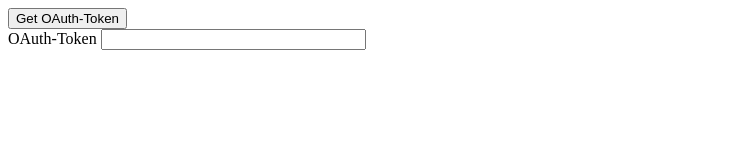
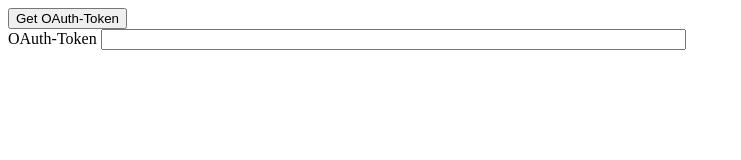
Before and after one commit to moo-the-cow/tokengenerator, a plain HTML site: page index.html in a window 1280 px wide. Shown: the whole page, without its empty margins (0-741 px from the left). Drawn offline with Linux system fonts and the light colour scheme.

Commit message:
Update index.html

```diff
--- a/index.html
+++ b/index.html
@@ -11,7 +11,7 @@
 	<button id="gettoken">Get OAuth-Token</button>
 	<br/>
 	<label for="oauth">OAuth-Token</label>
-	<input id="oauth" type="text" size="30" />
+	<input id="oauth" type="text" size="70" />
 	<script src="tokengenerator.js" type="text/javascript"></script>
 </body>
 </html>
```
